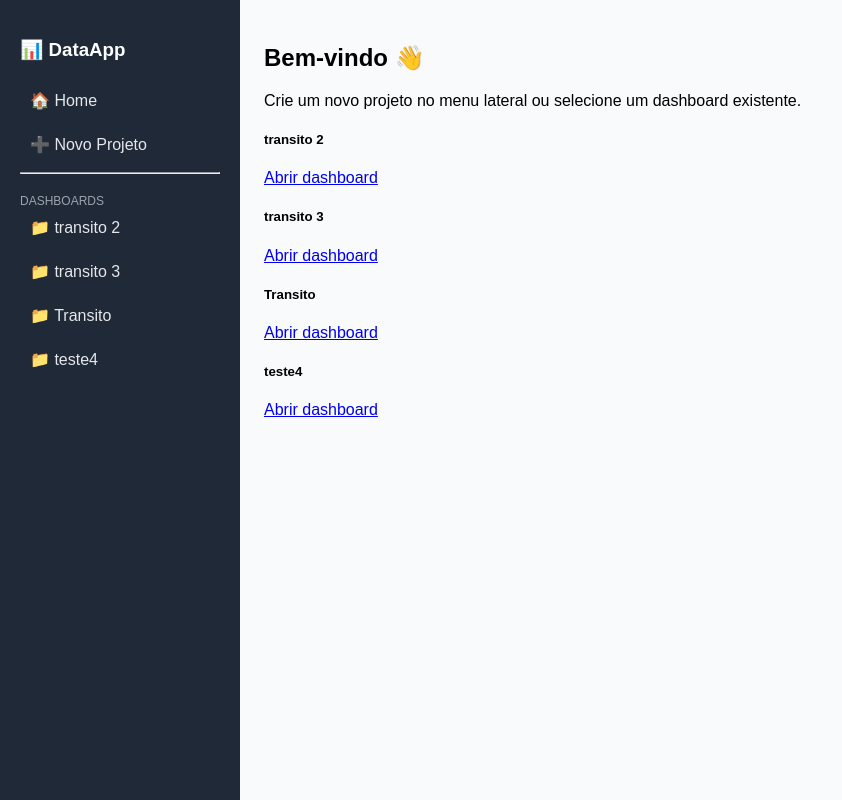
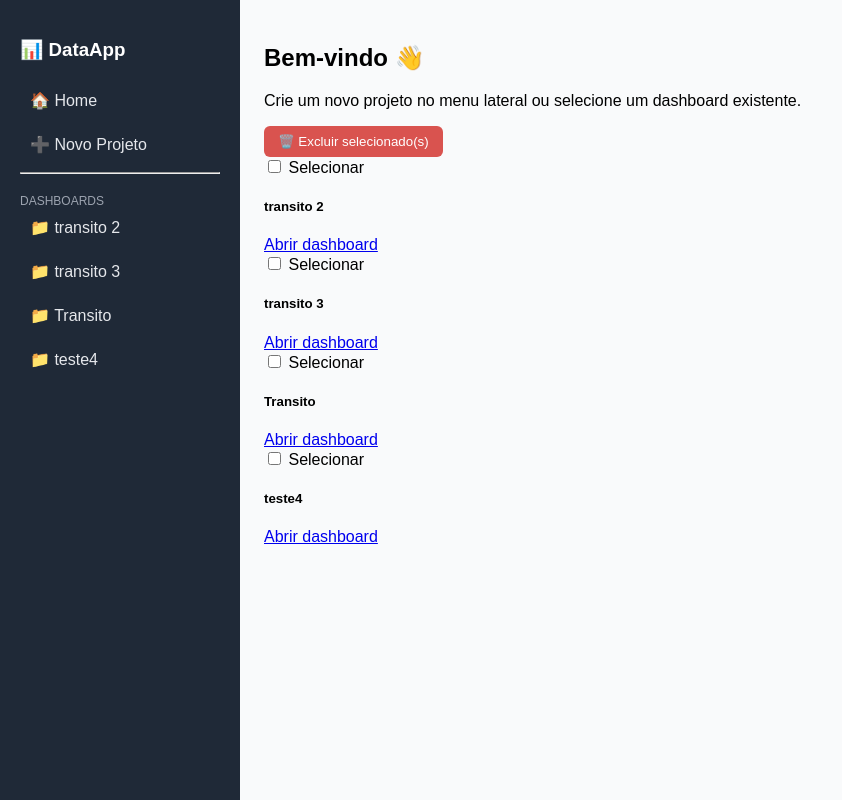
Before and after one commit to FlaviaCosta1037/app_dashboard_with_flask, a Flask app: page / in a window 1280 px wide. Shown: the whole page, without its empty margins (0-842 px from the left). Run offline with Flask 3, Linux system fonts and the light colour scheme.

Commit message:
Adição de rotas de exclusão de projeto e ajuste da tela home

```diff
--- a/app/app.py
+++ b/app/app.py
@@ -322,6 +322,33 @@ def delete_visual(chart_id):
     save_project(project)
     return redirect(url_for("dashboard", project_id=project_id))
 
+@app.route("/project/delete/<project_id>", methods=["POST"])
+def delete_project(project_id):
+    path = project_path(project_id)
+
+    if os.path.exists(path):
+        os.remove(path)
+
+    # limpa sessão se deletar o projeto atual
+    if session.get("project_id") == project_id:
+        session.clear()
+
+    return redirect(url_for("home"))
+
+@app.route("/project/delete/bulk", methods=["POST"])
+def delete_projects_bulk():
+    ids = request.form.get("project_ids", "")
+    project_ids = ids.split(",")
+
+    for project_id in project_ids:
+        path = project_path(project_id)
+        if os.path.exists(path):
+            os.remove(path)
+
+        if session.get("project_id") == project_id:
+            session.clear()
+
+    return redirect(url_for("home"))
 
 if __name__ == "__main__":
     app.run(debug=True)
--- a/app/templates/home.html
+++ b/app/templates/home.html
@@ -1,32 +1,113 @@
 {% extends "base.html" %}
-
 {% block title %}Home{% endblock %}
 
 {% block content %}
 <h2>Bem-vindo 👋</h2>
 
-  <p>
-    Crie um novo projeto no menu lateral ou selecione um dashboard existente.
-  </p>
+<p>Crie um novo projeto no menu lateral ou selecione um dashboard existente.</p>
 
 {% if projects %}
-    <div class="row mt-4">
+  <!-- AÇÕES -->
+  <div class="mb-3">
+    <button
+      class="btn btn-danger btn-sm"
+      onclick="openDeleteProjectsModal()"
+      disabled
+      id="deleteProjectsBtn"
+    >
+      🗑️ Excluir selecionado(s)
+    </button>
+  </div>
+
+  <div class="row mt-3">
     {% for p in projects %}
       <div class="col-md-4 mb-3">
         <div class="card shadow-sm">
           <div class="card-body">
+
+            <!-- CHECKBOX -->
+            <div class="form-check mb-2">
+              <input
+                class="form-check-input project-checkbox"
+                type="checkbox"
+                value="{{ p.id }}"
+                data-title="{{ p.title }}"
+                onchange="toggleDeleteButton()"
+              >
+              <label class="form-check-label text-muted">
+                Selecionar
+              </label>
+            </div>
+
             <h5 class="card-title">{{ p.title }}</h5>
             <p class="card-text text-muted">{{ p.description }}</p>
 
-              <a href="/dashboard/{{ p.id }}" class="btn btn-outline-primary btn-sm">
+            <a href="{{ url_for('dashboard', project_id=p.id) }}"
+               class="btn btn-outline-primary btn-sm">
               Abrir dashboard
             </a>
+
           </div>
         </div>
       </div>
     {% endfor %}
   </div>
+
 {% else %}
   <p class="text-muted mt-4">Nenhum projeto criado ainda.</p>
 {% endif %}
+
+<!-- MODAL EXCLUIR PROJETOS -->
+<div class="modal-backdrop" id="deleteProjectsModal">
+  <div class="modal-box">
+    <h3>Excluir projeto(s)</h3>
+
+    <p>Os seguintes projetos serão excluídos:</p>
+    <ul id="projectsToDelete" class="text-muted"></ul>
+
+    <div class="modal-actions">
+      <button class="btn-secondary" onclick="closeDeleteProjectsModal()">
+        Cancelar
+      </button>
+
+      <form method="POST" action="{{ url_for('delete_projects_bulk') }}">
+        <input type="hidden" name="project_ids" id="projectIdsInput">
+        <button type="submit" class="btn-danger">
+          Excluir
+        </button>
+      </form>
+    </div>
+  </div>
+</div>
+
+<script>
+function toggleDeleteButton() {
+  const checked = document.querySelectorAll(".project-checkbox:checked");
+  document.getElementById("deleteProjectsBtn").disabled = checked.length === 0;
+}
+
+function openDeleteProjectsModal() {
+  const checked = document.querySelectorAll(".project-checkbox:checked");
+  const list = document.getElementById("projectsToDelete");
+  const idsInput = document.getElementById("projectIdsInput");
+
+  list.innerHTML = "";
+  const ids = [];
+
+  checked.forEach(cb => {
+    const li = document.createElement("li");
+    li.textContent = cb.dataset.title;
+    list.appendChild(li);
+    ids.push(cb.value);
+  });
+
+  idsInput.value = ids.join(",");
+  document.getElementById("deleteProjectsModal").classList.add("active");
+}
+
+function closeDeleteProjectsModal() {
+  document.getElementById("deleteProjectsModal").classList.remove("active");
+}
+</script>
+
 {% endblock %}
```
Lines whose indentation alone changed are shown as unchanged.
